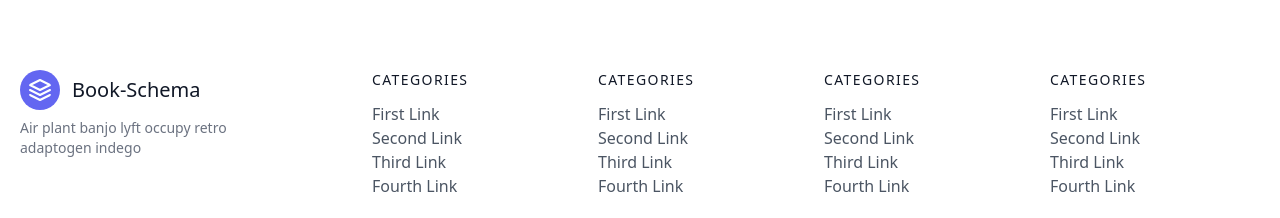
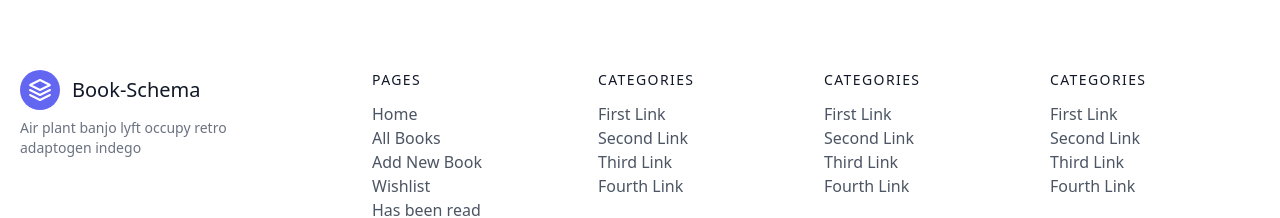
Before and after one commit to FaizulOsman/23-assignment-5-client, a React (Vite) app: page / in a window 1280 px wide. Shown: the part 734-952 px from the top of the page. Built offline with nearby package versions, Linux system fonts and the light colour scheme; no server answers.

Commit message:
feat: page link added in footer

```diff
--- a/src/containers/Footer.tsx
+++ b/src/containers/Footer.tsx
@@ -30,27 +30,41 @@ const Footer = () => {
         <div className="flex-grow flex flex-wrap md:pl-20 -mb-10 md:mt-0 mt-10 md:text-left text-center">
           <div className="lg:w-1/4 md:w-1/2 w-full px-4">
             <h2 className="title-font font-medium text-gray-900 tracking-widest text-sm mb-3">
-              CATEGORIES
+              PAGES
             </h2>
             <nav className="list-none mb-10">
               <li>
-                <Link to="" className="text-gray-600 hover:text-gray-800">
-                  First Link
+                <Link to="/" className="text-gray-600 hover:text-gray-800">
+                  Home
                 </Link>
               </li>
               <li>
-                <Link to="" className="text-gray-600 hover:text-gray-800">
-                  Second Link
+                <Link to="/books" className="text-gray-600 hover:text-gray-800">
+                  All Books
                 </Link>
               </li>
               <li>
-                <Link to="" className="text-gray-600 hover:text-gray-800">
-                  Third Link
+                <Link
+                  to="/add-new-book"
+                  className="text-gray-600 hover:text-gray-800"
+                >
+                  Add New Book
                 </Link>
               </li>
               <li>
-                <Link to="" className="text-gray-600 hover:text-gray-800">
-                  Fourth Link
+                <Link
+                  to="/wishlist"
+                  className="text-gray-600 hover:text-gray-800"
+                >
+                  Wishlist
+                </Link>
+              </li>
+              <li>
+                <Link
+                  to="/has-been-read"
+                  className="text-gray-600 hover:text-gray-800"
+                >
+                  Has been read
                 </Link>
               </li>
             </nav>
```
